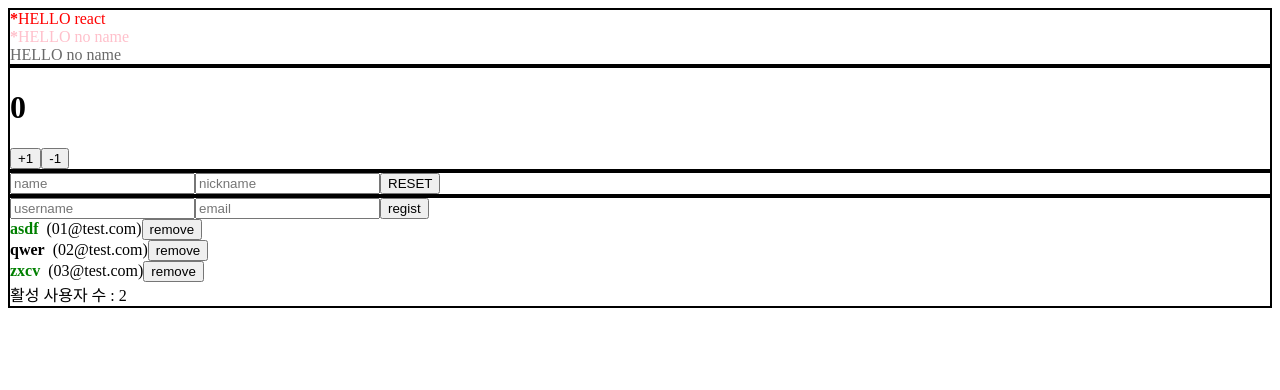
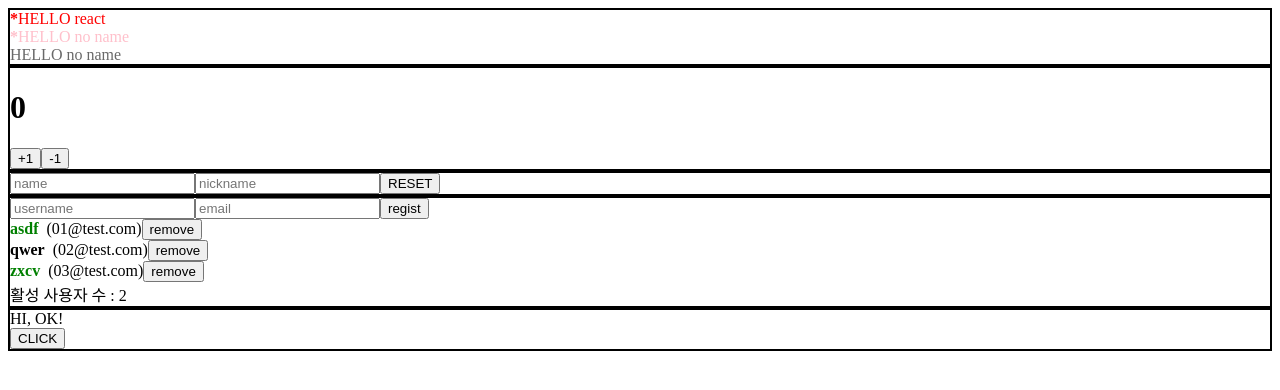
Before and after one commit to JeahaOh/LearnAndTeachReact, a React (Create React App) app: page / in a window 1280 px wide. Shown: the top 390 px of the page. Built offline with nearby package versions, Linux system fonts and the light colour scheme.

Commit message:
Context API를 사용한 전역 값 관리

```diff
--- a/src/App.js
+++ b/src/App.js
@@ -7,6 +7,7 @@ import InputSample from './InputSample';
 import UserList from './UserList';
 import CreateUser from './CreateUser';
 import useInputs from './hooks/useInputs_reducer';
+import ContextSample from './ContextSample';
 
 function coutActiveUsers(users) {
   console.log('활성 사용자 수를 세는 중...');
@@ -120,6 +121,9 @@ export default function App() {
         <UserList users={users} onRemove={onRemove} onToggle={onToggle} />
         <div>활성 사용자 수 : {count}</div>
       </Wrapper>
+      <Wrapper>
+        <ContextSample />
+      </Wrapper>
     </>
   );
 }
--- /dev/null
+++ b/src/ContextSample.jsx
@@ -0,0 +1,32 @@
+import React, { createContext, useContext, useState } from 'react';
+
+const MyContext = createContext('defaultValue');
+
+function Child() {
+  const text = useContext(MyContext);
+  return <div>HI, {text}!</div>;
+}
+
+function Parent({ text }) {
+  return <Child text={text} />;
+}
+
+function GrandParent() {
+  return <Parent />;
+}
+
+export default function ContextSample() {
+  const [value, setValue] = useState(true);
+  return (
+    <MyContext.Provider value={value ? 'OK' : 'Not Okay'}>
+      <GrandParent />
+      <button
+        onClick={() => {
+          setValue(!value);
+        }}
+      >
+        CLICK
+      </button>
+    </MyContext.Provider>
+  );
+}
```
Also changed, not shown: 1 other file (tests, documents, lock files or other folders).
